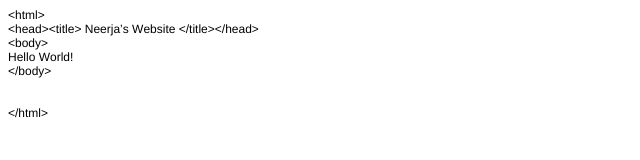
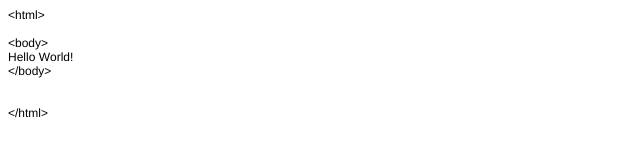
Before and after one commit to neerjathakkar/neerja_old_website, a plain HTML site: page index.html in a window 1280 px wide. Shown: the whole page, without its empty margins (0-640 px from the left). Drawn offline with Linux system fonts and the light colour scheme.

Commit message:
Removed head and title from site.

```diff
--- a/index.html
+++ b/index.html
@@ -8,12 +8,13 @@
   <meta name="CocoaVersion" content="1348.17">
   <style type="text/css">
     p.p1 {margin: 0.0px 0.0px 0.0px 0.0px; font: 12.0px Helvetica; color: #000000; -webkit-text-stroke: #000000}
+    p.p2 {margin: 0.0px 0.0px 0.0px 0.0px; font: 12.0px Helvetica; color: #000000; -webkit-text-stroke: #000000; min-height: 14.0px}
     span.s1 {font-kerning: none}
   </style>
 </head>
 <body>
 <p class="p1"><span class="s1">&lt;html&gt;</span></p>
-<p class="p1"><span class="s1">&lt;head&gt;&lt;title&gt; Neerja’s Website &lt;/title&gt;&lt;/head&gt;</span></p>
+<p class="p2"><span class="s1"></span><br></p>
 <p class="p1"><span class="s1">&lt;body&gt;</span></p>
 <p class="p1"><span class="s1">Hello World!</span></p>
 <p class="p1"><span class="s1">&lt;/body&gt;</span></p>
```
